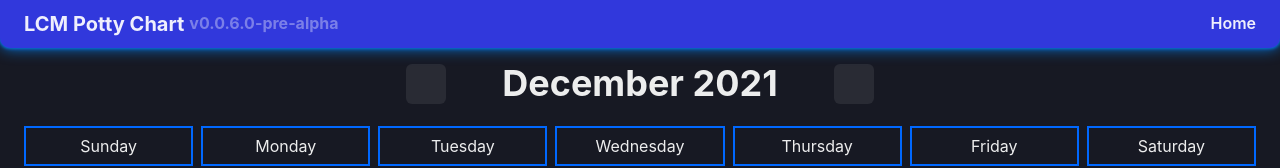
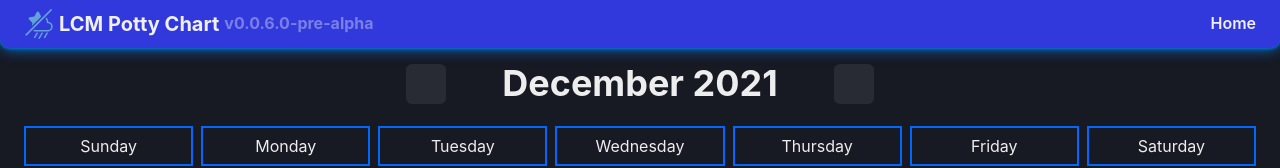
Before and after one commit to LucidCreationsMedia/LCM-Potty-Chart, a Next.js app: page / in a window 1280 px wide. Shown: the top 168 px of the page. Built offline with nearby package versions, Linux system fonts and the light colour scheme; some icons are missing.

Commit message:
Add logo and favicon.

```diff
--- a/pages/_document.tsx
+++ b/pages/_document.tsx
@@ -13,8 +13,8 @@ class Document extends NextDocument {
       <Html>
         <Head>
           <meta name="theme-color" content="#3138dc" />
-          <link rel="icon" href="/images/favicon.svg" sizes="32x32 192x192" />
-          <link rel="apple-touch-icon" href="/images/favicon.svg" />
+          <link rel="icon" href="/images/logo.svg" sizes="32x32 192x192" />
+          <link rel="apple-touch-icon" href="/images/logo.svg" />
           <meta property="og:title" content="LCM Potty Chart" />
           <meta name="og:description" content={description} />
           <meta property="og:type" content="Progress Tracking" />
--- a/theme/layout/Header.tsx
+++ b/theme/layout/Header.tsx
@@ -1,4 +1,5 @@
 import React, { useEffect, useRef, useState } from "react";
+import Image from "next/image";
 import {
   Heading,
   HStack,
@@ -10,6 +11,7 @@ import {
 import { Icon } from "@iconify/react";
 import DesktopNav from "./DesktopNav";
 import MobileNav from "./MobileNav";
+import appLogo from "../../public/images/logo.svg";
 
 const Header = (): JSX.Element => {
   const appName = "LCM Potty Chart";
@@ -82,8 +84,8 @@ const Header = (): JSX.Element => {
         open
           ? "brand.main"
           : transparentNavbar
-          ? "rgba(49, 56, 220, 0.9)"
-          : "brand.main"
+            ? "rgba(49, 56, 220, 0.9)"
+            : "brand.main"
       }
       transition=".5s ease"
       borderRadius="0px 0px 10px 10px"
@@ -113,6 +115,8 @@ const Header = (): JSX.Element => {
           cursor: "default"
         }}
       >
+        <Image height="30px" width="30px" src={appLogo} alt="App Logo" />
+
         <Heading as="h1" size="md">
           {appName}
         </Heading>
@@ -146,6 +150,7 @@ const Header = (): JSX.Element => {
                 cursor: "default"
               }}
             >
+              <Image height="30px" width="30px" src={appLogo} alt="App Logo" />
               <Heading as="h1" size="md">
                 {appName}
               </Heading>
```
Also changed, not shown: public/images/logo.svg (added).
